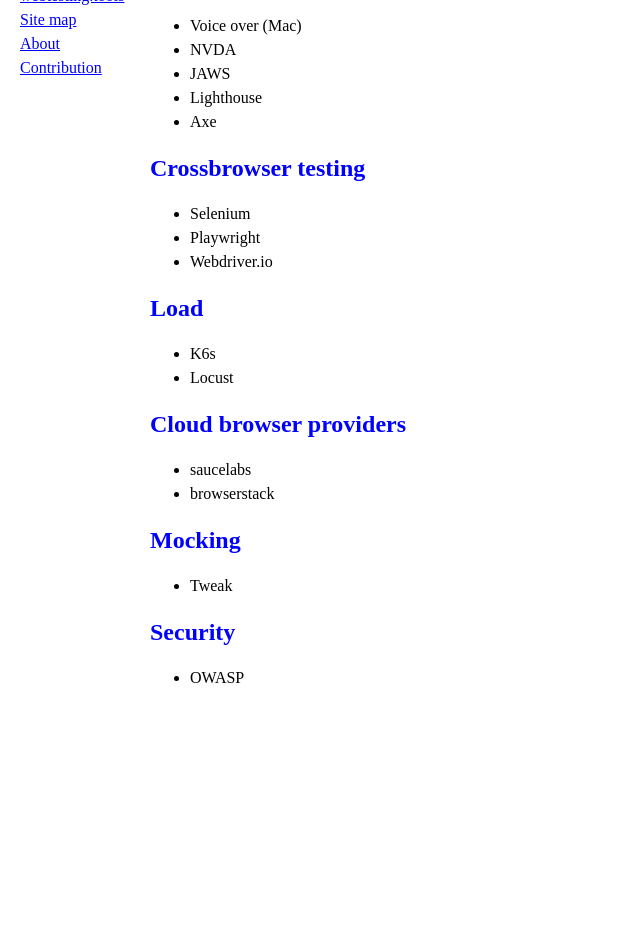
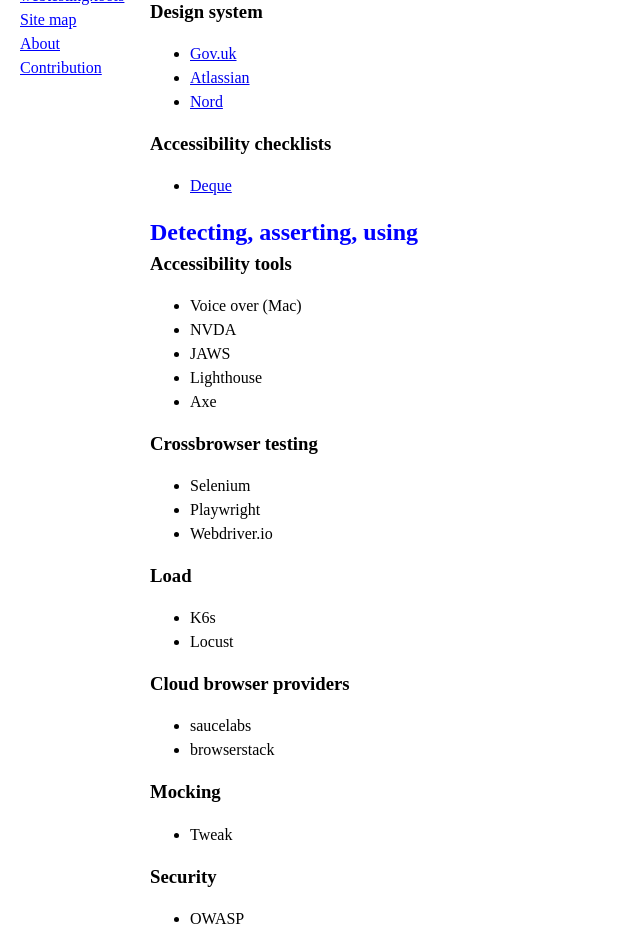
Before and after one commit to webtesting-tools/docs, an Eleventy site: page src/content/sitemap.md in a window 1280 px wide. Shown: the part 106-1048 px from the top of the page, without its empty margins (0-640 px from the left). Before the commit the page ends 832 px from the top, so only its background shows below. Built offline with nearby package versions, Linux system fonts and the light colour scheme; Eleventy itself is replaced by a stand-in of ours; files that its build step writes are made by us from their sources.

Commit message:
add new version

```diff
--- a/src/content/sitemap.md
+++ b/src/content/sitemap.md
@@ -5,28 +5,43 @@ title: Site map
 
 # Site map
 
-## Accessibility tools
+## Preventing, best practises
+
+### Design system
+- [Gov.uk](https://design-system.service.gov.uk/)
+- [Atlassian](https://atlassian.design/)
+- [Nord](https://nordhealth.design/)
+
+### Accessibility checklists
+- [Deque](https://dequeuniversity.com/checklists/)
+
+
+## Detecting, asserting, using
+### Accessibility tools
 - Voice over (Mac)
 - NVDA
 - JAWS
 - Lighthouse
 - Axe
 
-## Crossbrowser testing
+### Crossbrowser testing
 - Selenium
 - Playwright
 - Webdriver.io
 
-## Load
+### Load
 - K6s
 - Locust
 
-## Cloud browser providers
+### Cloud browser providers
 - saucelabs
 - browserstack
 
-## Mocking
+### Mocking
 - Tweak
 
-## Security
+### Security
 - OWASP
+
+### Contract
+- Pact
```
